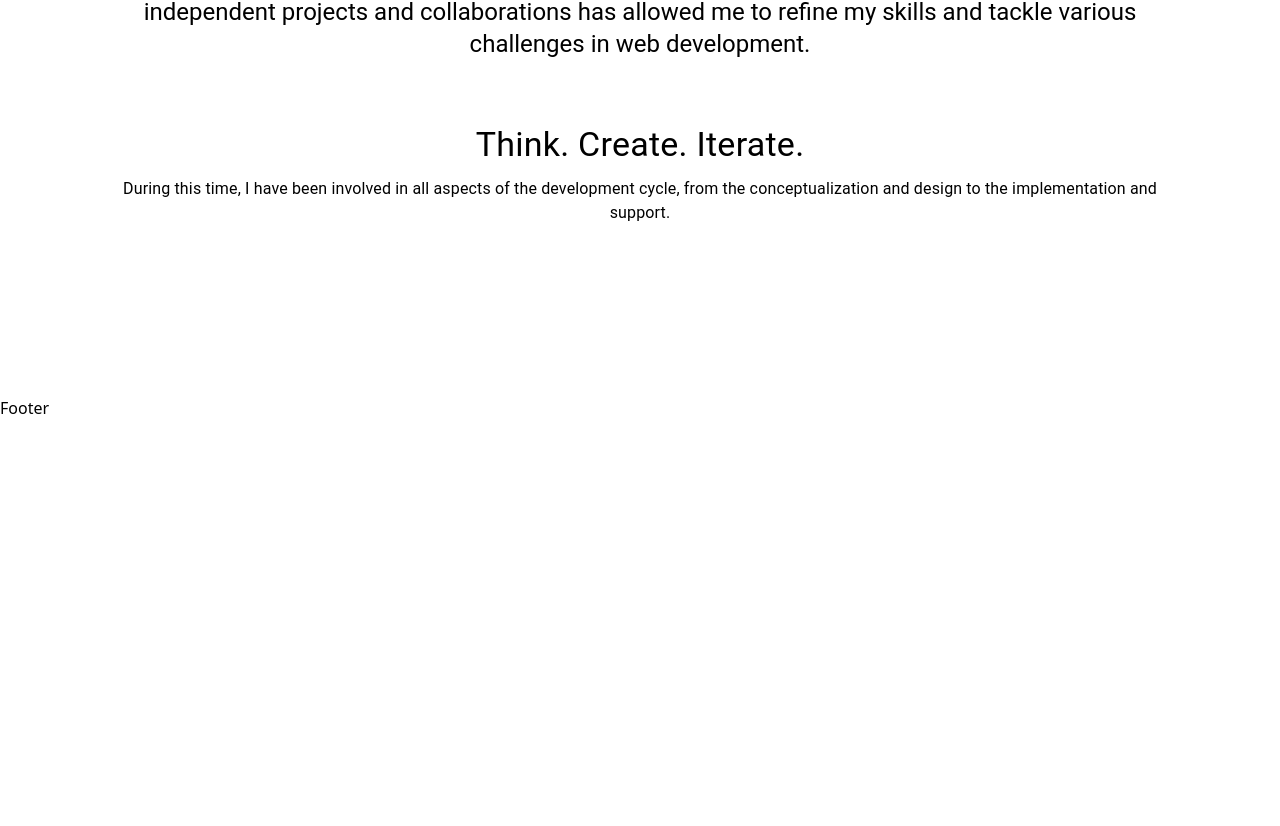
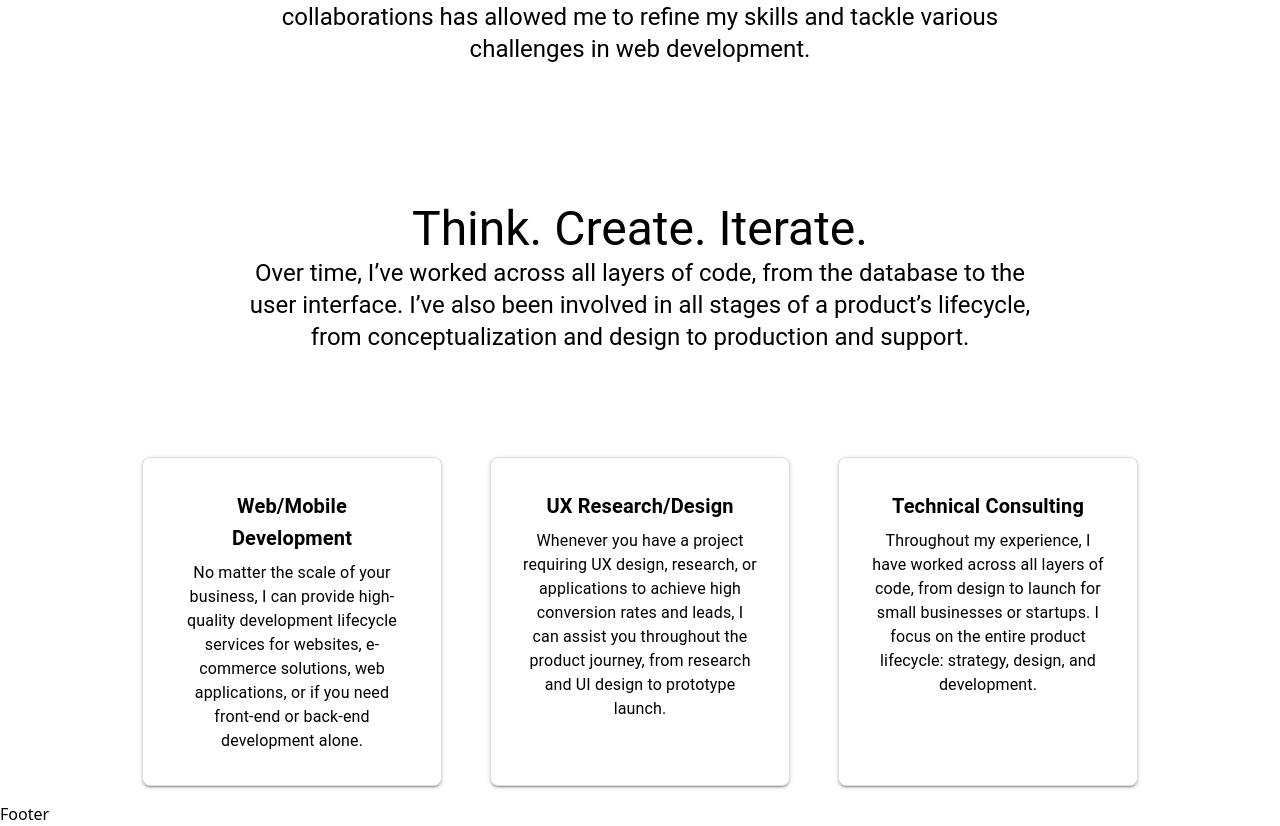
Before and after one commit to ludwingx/Portfolio-v3, a Next.js app: page /en in a window 1280 px wide. Shown: the part 468-1294 px from the top of the page. Before the commit the page ends 888 px from the top, so only its background shows below. Built offline with nearby package versions, Linux system fonts and the light colour scheme.

Commit message:
add content in page

```diff
--- a/messages/en.json
+++ b/messages/en.json
@@ -1,16 +1,21 @@
 {
   "Home": {
-    "title": "I'am Ludwing 👋, a Full Stack Web Developer",
+    "title": "I'm Ludwing 👋, a Full Stack Web Developer",
     "subtitle": "I specialize in innovative technical solutions using a wide range of technologies. My experience in independent projects and collaborations has allowed me to refine my skills and tackle various challenges in web development.",
     "title2": "Think. Create. Iterate.",
-    "subtitle2": "During this time, I have been involved in all aspects of the development cycle, from the conceptualization and design to the implementation and support."
-
+    "subtitle2": "Over time, I’ve worked across all layers of code, from the database to the user interface. I’ve also been involved in all stages of a product’s lifecycle, from conceptualization and design to production and support.",
+    "service1Title": "Web/Mobile Development",
+    "service1Description": "No matter the scale of your business, I can provide high-quality development lifecycle services for websites, e-commerce solutions, web applications, or if you need front-end or back-end development alone.",
+    "service2Title": "UX Research/Design",
+    "service2Description": "Whenever you have a project requiring UX design, research, or applications to achieve high conversion rates and leads, I can assist you throughout the product journey, from research and UI design to prototype launch.",
+    "service3Title": "Technical Consulting",
+    "service3Description": "Throughout my experience, I have worked across all layers of code, from design to launch for small businesses or startups. I focus on the entire product lifecycle: strategy, design, and development."
   },
   "Navbar": {
     "about": "ABOUT ME",
     "portfolio": "PORTFOLIO",
     "services": "SERVICES",
-    "contact": "CONTACT ME"
+    "contact": "CONTACT"
   },
   "LanguageSwitcher": {
     "tootTipTitle": "Change language"
--- a/messages/es.json
+++ b/messages/es.json
@@ -3,8 +3,13 @@
     "title": "Soy Ludwing 👋, un Desarrollador Web Full Stack",
     "subtitle": "Me especializo en soluciones técnicas innovadoras utilizando una amplia gama de tecnologías. Mi experiencia en proyectos independientes y colaboraciones me ha permitido perfeccionar mis habilidades y enfrentar diversos desafíos en el desarrollo web.",
     "title2": "Pensar. Crear. Iterar.",
-    "subtitle2": "Durante este tiempo he trabajado en todas las capas de códigos, desde la base de datos hasta la interfaz de usuario. También he estado involucrado en todas las etapas del ciclo de vida de un producto, desde la conceptualización y el diseño hasta la implementación en producción y soporte."
-
+    "subtitle2": "Durante este tiempo he trabajado en todas las capas de códigos, desde la base de datos hasta la interfaz de usuario. También he estado involucrado en todas las etapas del ciclo de vida de un producto, desde la conceptualización y el diseño hasta la implementación en producción y soporte.",
+    "service1Title": "Desarrollo Web/Móvil",
+    "service1Description": "Cualquiera que sea la escala de su negocio, puedo proporcionarle un ciclo de vida de desarrollo de alta calidad para sitios web, soluciones de comercio electrónico, aplicaciones web y también si necesita solo desarrollo front-end o backend.",
+    "service2Title": "Investigación/Diseño UX",
+    "service2Description": "Siempre que tenga experiencia en cualquier proyecto que necesite un diseño de UX, investigación, aplicación para tener una alta tasa de conversiones y clientes potenciales, puedo ayudarlo en todo el viaje del producto, desde la investigación, el diseño de la interfaz de usuario hasta el lanzamiento de prototipos.",
+    "service3Title": "Consultoría técnica",
+    "service3Description": "Durante mi experiencia he trabajado en todas las capas de códigos, desde el diseño hasta el lanzamiento para pequeñas empresas o startups, pongo esfuerzos que abarcan todo el ciclo de vida del producto: estrategia, diseño, desarrollo."
   },
   "Navbar": {
     "about": "SOBRE MI",
--- a/src/app/[locale]/page.tsx
+++ b/src/app/[locale]/page.tsx
@@ -4,21 +4,32 @@ import { useTranslations } from 'next-intl';
 export default function Home() {
   const t = useTranslations('Home');
   return (
-    <Container className="container">
+    <Container
+      maxWidth="md" // Establece el ancho máximo del contenedor
+      sx={{
+        padding: 2, // Padding para evitar que el texto toque los bordes
+        '@media (max-width: 600px)': { // Ajustar padding para móviles
+          padding: 1,
+        }
+      }}
+    >
       <Box
         sx={{
           display: "flex",
-          justifyContent: "center",
+          flexDirection: "column",
           alignItems: "center",
-          minHeight: "100vh", // Ajustado para cubrir la pantalla
+          minHeight: "100vh",
           textAlign: "center",
-          padding: 2, // Agregar padding para evitar que el texto toque los bordes
-          '@media (max-width: 600px)': { // Ajustar padding para móviles
-            padding: 1,
-          }
+          paddingTop: 10,
+
         }}
       >
-        <Box gap={4} p={4} sx={{ textAlign: "center", display: "flex", flexDirection: "column" }}>
+        {/* Títulos y Descripción General */}
+        <Box
+          gap={6} // Incrementa el espacio entre los elementos dentro del box
+          p={4}
+          sx={{ textAlign: "center", display: "flex", flexDirection: "column", maxWidth: "800px" }}
+        >
           <Typography
             variant="h2"
             gutterBottom
@@ -29,14 +40,108 @@ export default function Home() {
           <Typography variant="h5">
             {t('subtitle')}
           </Typography>
+        </Box>
+        <Box
+          sx={{
+            mt: 8, // Aumenta el margen superior para más separación entre secciones
+            textAlign: "center",
+            maxWidth: "800px",
+            paddingTop:5,
+            paddingBottom:5,
+          }}
+        >
 
-          {/* Nueva sección añadida aquí */}
-          <Box mt={4} sx={{ textAlign: "center" }}>
-            <Typography variant="h4" gutterBottom>
-              {t('title2')}
+          <Typography variant="h3">
+            {t('title2')}
+          </Typography>
+          <Typography variant="h5">
+            {t('subtitle2')}
+          </Typography>
+        </Box>
+        {/* Servicios */}
+        <Box
+          sx={{
+            display: "flex",
+            flexDirection: { xs: "column", md: "row" }, // Cambia la dirección en pantallas pequeñas y grandes
+            gap: 6, // Incrementa el espacio entre las tarjetas
+            mt: 8, // Aumenta el margen superior para más separación de la sección anterior
+            maxWidth: "800px",
+            mx: "auto",
+            justifyContent: "center", // Centra las tarjetas horizontalmente
+          }}
+        >
+          <Box
+            sx={{
+              flex: 1,
+              p: 4, // Incrementa el padding para dar más espacio interno
+              border: "1px solid #ddd",
+              borderRadius: 2,
+              boxShadow: 2, // Incrementa la sombra para mayor separación visual
+              textAlign: "center",
+              backgroundColor: "#fff",
+              minWidth: { xs: "100%", md: "300px" }, // Aumenta el tamaño mínimo en móviles y desktop
+              maxWidth: "400px", // Aumenta el tamaño máximo para evitar que se expandan demasiado
+              '@media (max-width: 600px)': { // Ajustar el tamaño de la tarjeta en móviles
+                width: "100%",
+              }
+            }}
+          >
+            <Typography variant="h6" sx={{ fontWeight: "bold" }} gutterBottom>
+              <i className="fa fa-code" aria-hidden="true"></i> {/* Puedes reemplazar esto con tu icono */}
+              {t('service1Title')}
             </Typography>
-            <Typography variant="body1">
-              {t('subtitle2')}
+            <Typography>
+              {t('service1Description')}
+            </Typography>
+          </Box>
+
+          <Box
+            sx={{
+              flex: 1,
+              p: 4, // Incrementa el padding para dar más espacio interno
+              border: "1px solid #ddd",
+              borderRadius: 2,
+              boxShadow: 2, // Incrementa la sombra para mayor separación visual
+              textAlign: "center",
+              backgroundColor: "#fff",
+              minWidth: { xs: "100%", md: "300px" }, // Aumenta el tamaño mínimo en móviles y desktop
+              maxWidth: "400px", // Aumenta el tamaño máximo para evitar que se expandan demasiado
+              '@media (max-width: 600px)': { // Ajustar el tamaño de la tarjeta en móviles
+                width: "100%",
+              }
+            }}
+          >
+            <Typography variant="h6" sx={{ fontWeight: "bold" }} gutterBottom>
+              <i className="fa fa-pencil" aria-hidden="true"></i> {/* Puedes reemplazar esto con tu icono */}
+              {t('service2Title')}
+            </Typography>
+            <Typography>
+              {t('service2Description')}
+            </Typography>
+          </Box>
+
+          <Box
+            sx={{
+              flex: 1,
+              p: 4, // Incrementa el padding para dar más espacio interno
+              border: "1px solid #ddd",
+              borderRadius: 2,
+              boxShadow: 2, // Incrementa la sombra para mayor separación visual
+              textAlign: "center",
+              backgroundColor: "#fff",
+              minWidth: { xs: "100%", md: "300px" }, // Aumenta el tamaño mínimo en móviles y desktop
+              maxWidth: "400px", // Aumenta el tamaño máximo para evitar que se expandan demasiado
+              '@media (max-width: 600px)': { // Ajustar el tamaño de la tarjeta en móviles
+                width: "100%",
+              }
+            }}
+          >
+            <Typography variant="h6" sx={{ fontWeight: "bold" }} gutterBottom>
+              <i className="fa fa-cogs" aria-hidden="true"></i> {/* Puedes reemplazar esto con tu icono */}
+              {t('service3Title')}
+            </Typography>
+            <Typography>
+              {t('service3Description')}
             </Typography>
           </Box>
         </Box>
```
